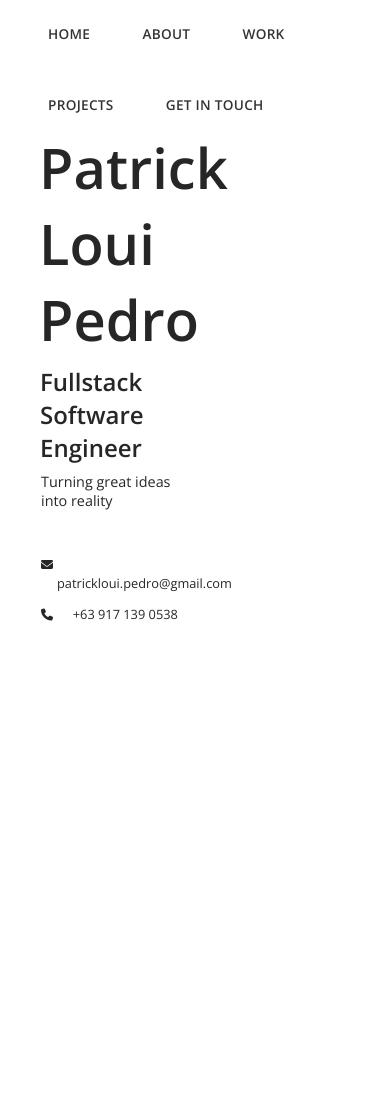
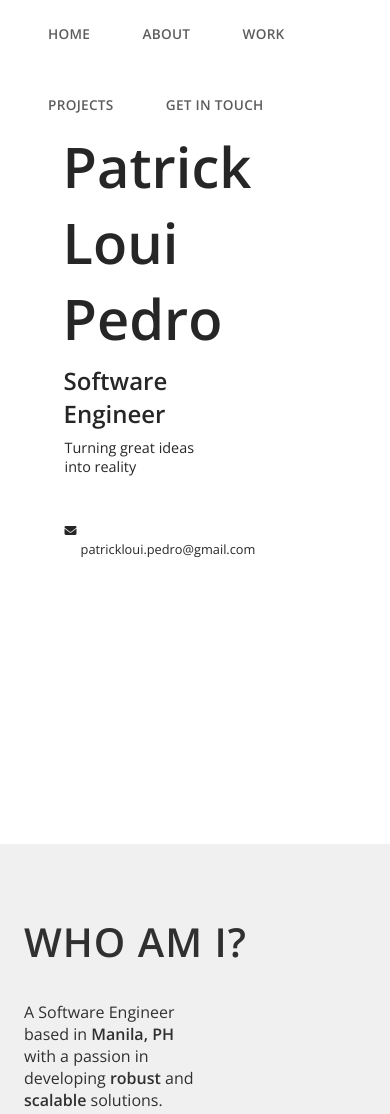
Before and after one commit to patricklouipedro/patricklouipedro.github.io, a plain HTML site: page index.html in a window 390 px wide. Shown: the top 1114 px of the page. Drawn offline with nearby package versions, Linux system fonts and the light colour scheme.

Commit message:
Removed phone number

```diff
--- a/index.html
+++ b/index.html
@@ -39,59 +39,59 @@
         </ul>
       </div>
     </nav>
-    <div id="home" class="page-section">
+    <section id="home" class="page-section white-skin">
       <div class="row height-100">
         <div class="col">
           <div class="info-container">
             <h1>Patrick Loui Pedro</h1>
-            <h2>Fullstack Software Engineer</h2>
+            <h2>Software Engineer</h2>
             <p>Turning great ideas into reality</p>
             <div class="contact-info">
-              <!-- <p>
-                <i class="fa fa-facebook" aria-hidden="true"></i>
-                <a href="#">https://www.facebook.com/patricklouipedro</a>
-              </p>
-              <p>
-                <i class="fa fa-linkedin" aria-hidden="true"></i>
-                <a href="#">https://www.linkedin.com/in/patricklouipedro</a>
-              </p> -->
               <p>
                 <i class="fa fa-envelope" aria-hidden="true"></i>
                 <span href="#">patrickloui.pedro@gmail.com</span>
               </p>
-              <p>
+              <!-- <p>
                 <i class="fa fa-phone" aria-hidden="true"></i>
                 <span href="#">+63 917 139 0538</span>
-              </p>
+              </p> -->
             </div>
           </div>
         </div>
         <div class="col"></div>
       </div>
-    </div>
-    <div id="about" class="page-section">
+    </section>
+    <section id="about" class="page-section">
+      <h1 class="page-section-title">Who am i?</h1>
+      <div class="row">
+        <div class="col">
+          <p>
+            A Software Engineer based in
+            <strong>Manila, PH</strong> with a passion in developing
+            <strong>robust</strong> and <strong>scalable</strong> solutions.
+          </p>
+          <p></p>
+        </div>
+        <div class="col"></div>
+      </div>
+    </section>
+    <section id="work" class="page-section white-skin">
       <div class="row">
         <div class="col"></div>
         <div class="col"></div>
       </div>
-    </div>
-    <div id="work" class="page-section">
+    </section>
+    <section id="projects" class="page-section">
       <div class="row">
         <div class="col"></div>
         <div class="col"></div>
       </div>
-    </div>
-    <div id="projects" class="page-section">
+    </section>
+    <section id="contact" class="page-section">
       <div class="row">
         <div class="col"></div>
         <div class="col"></div>
       </div>
-    </div>
-    <div id="contact" class="page-section">
-      <div class="row">
-        <div class="col"></div>
-        <div class="col"></div>
-      </div>
-    </div>
+    </section>
   </body>
 </html>
--- a/styles.css
+++ b/styles.css
@@ -5,6 +5,8 @@ body {
 }
 
 body {
+  background: rgb(240, 240, 241);
+  color: rgba(0, 0, 0, 0.8);
   font-family: 'Open Sans', sans-serif;
   font-size: 16px;
 }
@@ -72,12 +74,39 @@ p {
 .page-section {
   height: 100vh;
   padding-top: 70px;
+  padding-left: 1.5rem;
+  padding-right: 1.5rem;
 }
+
+.page-section-title {
+  font-size: 2.5rem;
+  letter-spacing: 1px;
+  text-transform: uppercase;
+  padding-bottom: 2rem;
+}
+
+/* .home-bg {
+  background: rgb(240, 240, 241);
+} */
+
+/* .home-bg::before {
+  content: '';
+  position: absolute;
+  top: 0;
+  bottom: 0;
+  left: -25%;
+  width: 80%;
+  background: #000;
+  -webkit-transform: skew(40deg);
+  -ms-transform: skew(40deg);
+  transform: skew(40deg);
+} */
 
 .info-container {
   display: flex;
   align-items: flex-start;
   color: rgba(0, 0, 0, 0.85);
+  /* color: #fff; */
   flex-direction: column;
   padding-top: 30%;
   padding-left: 20%;
@@ -133,3 +162,7 @@ span {
 .height-100 {
   height: 100%;
 }
+
+.white-skin {
+  background: #fff;
+}
```
